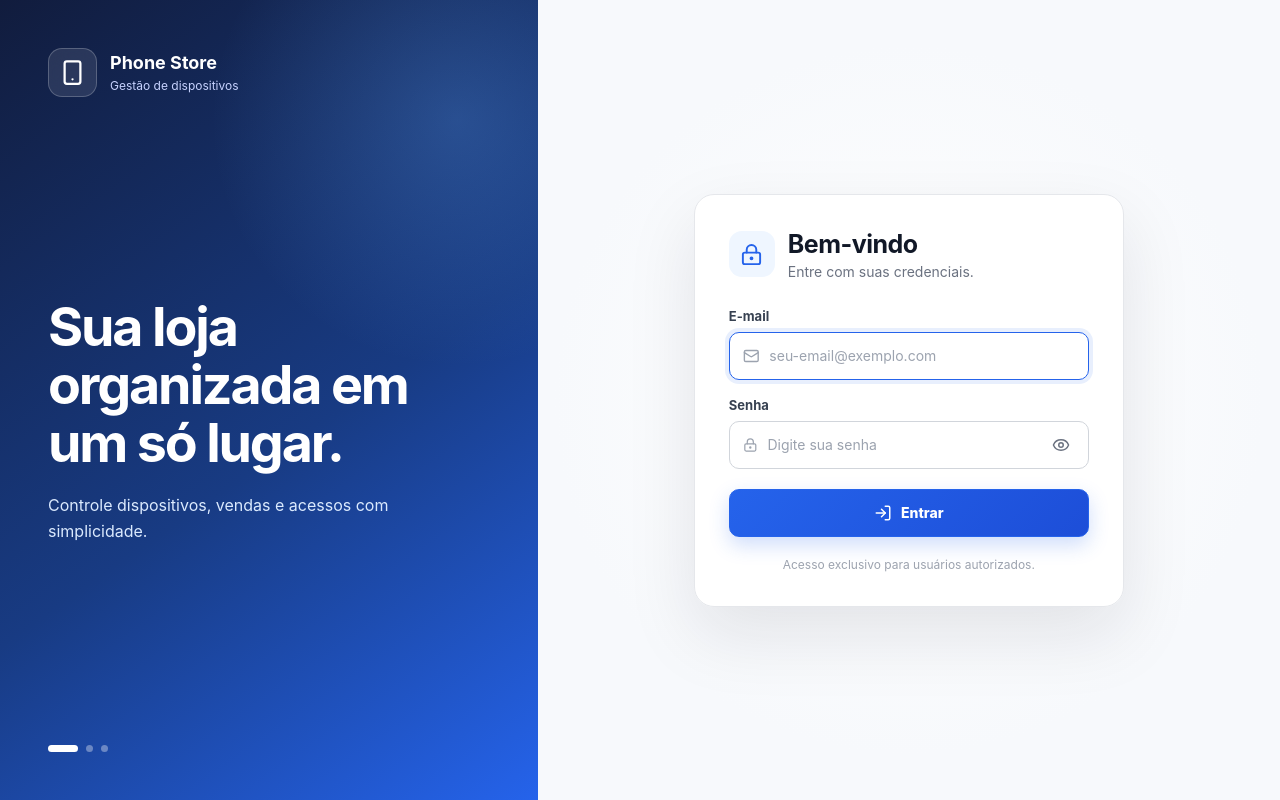
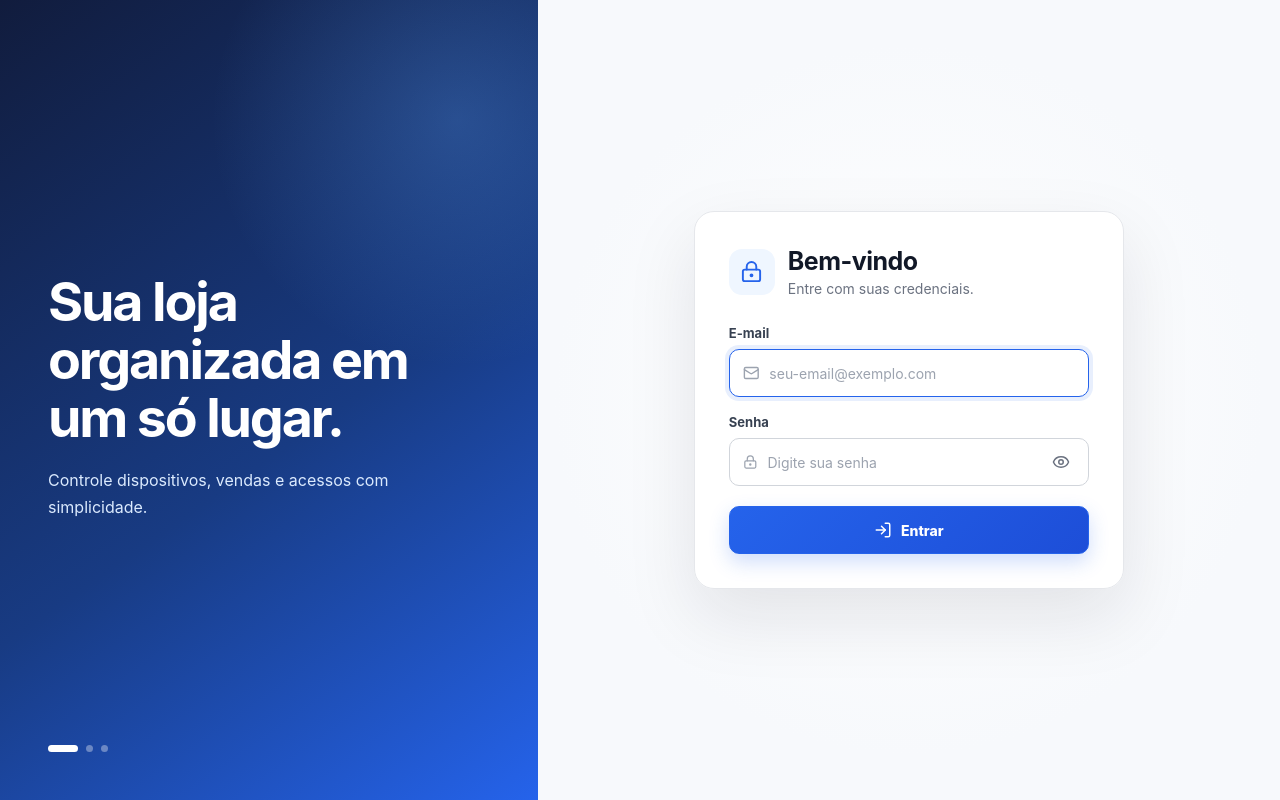
Before and after one commit to vitoriakelly/phone-store, a React (Vite) app: page /login in a window 1280 px wide. Built offline with nearby package versions, Linux system fonts and the light colour scheme; no server answers.

Commit message:
refactor:ajuste login

```diff
--- a/src/pages/Login/index.tsx
+++ b/src/pages/Login/index.tsx
@@ -131,14 +131,6 @@ export function Login() {
     <main className="login">
       <aside className="login__brand-area">
         <div className="login__brand">
-          <div className="login__brand-icon">
-            <Smartphone size={27} />
-          </div>
-
-          <div>
-            <strong>Phone Store</strong>
-            <span>Gestão de dispositivos</span>
-          </div>
         </div>
 
         <div className="login__brand-content">
@@ -276,11 +268,6 @@ export function Login() {
                 : 'Entrar'}
             </button>
           </form>
-
-          <p className="login__security">
-            Acesso exclusivo para usuários
-            autorizados.
-          </p>
         </div>
       </section>
     </main>
```
